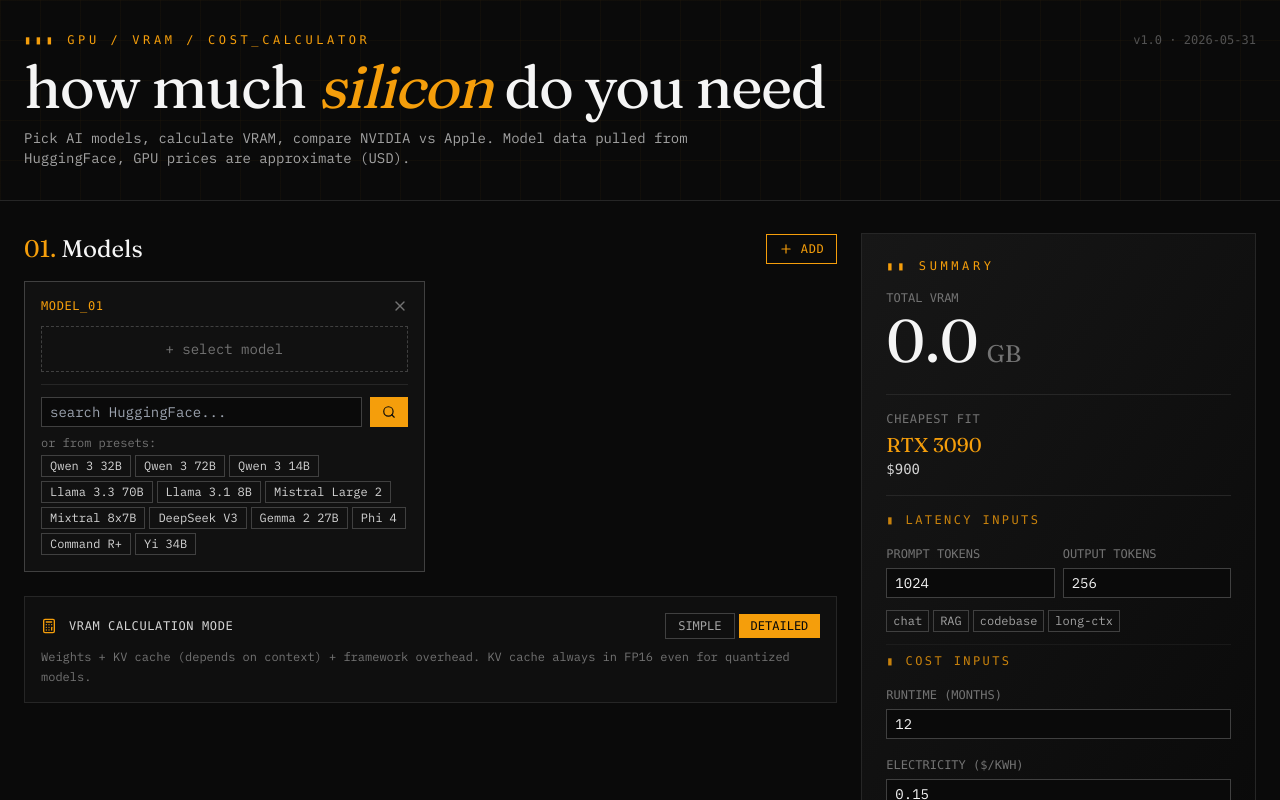
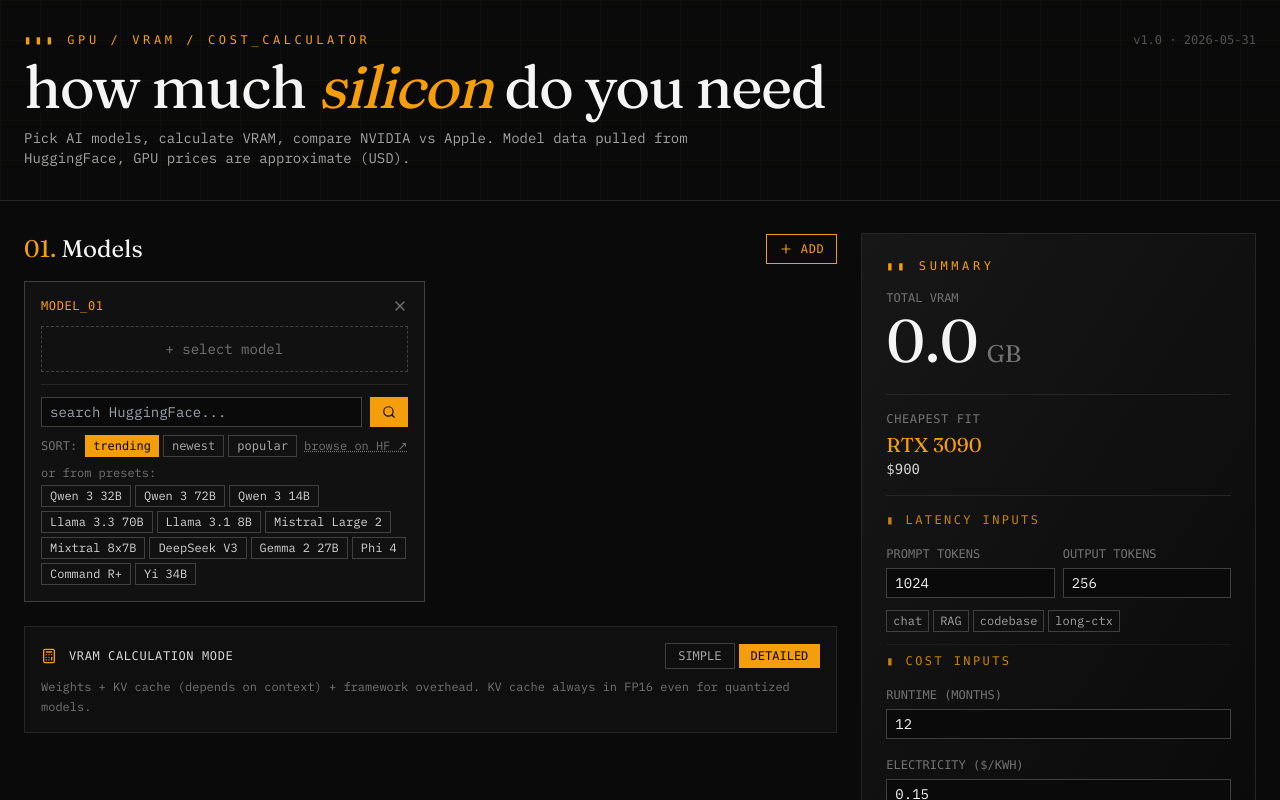
Before and after one commit to Crootha/Selfsilicon, a React (Vite) app: page / in a window 1280 px wide. Both pictures are taken after a click on the button "+ select model". Shown: the top 800 px of the page. Built offline with nearby package versions, Linux system fonts and the light colour scheme.

Commit message:
HG Search improvement
Model search on huggingface.co did not work properly.

```diff
--- a/src/App.jsx
+++ b/src/App.jsx
@@ -188,12 +188,22 @@ function ModelCard({ model, onUpdate, onRemove, idx }) {
   const [searching, setSearching] = useState(false);
   const [showSearch, setShowSearch] = useState(false);
 
+  const [sortMode, setSortMode] = useState('trending'); // 'trending' | 'newest' | 'downloads'
+
   const searchHF = async () => {
     if (!searchQuery.trim()) return;
     setSearching(true);
     try {
+      // No pipeline filter — many new/MoE/custom-code models don't set it,
+      // and we'd rather show too many than hide new releases.
+      // Sort options: trending (default), newest (lastModified), downloads (most popular).
+      const sortParam = sortMode === 'newest'
+        ? 'lastModified'
+        : sortMode === 'downloads'
+        ? 'downloads'
+        : 'trendingScore';
       const res = await fetch(
-        `https://huggingface.co/api/models?search=${encodeURIComponent(searchQuery)}&filter=text-generation&limit=10&sort=downloads&direction=-1`
+        `https://huggingface.co/api/models?search=${encodeURIComponent(searchQuery)}&limit=25&sort=${sortParam}&direction=-1`
       );
       const data = await res.json();
       setSearchResults(data);
@@ -286,17 +296,60 @@ function ModelCard({ model, onUpdate, onRemove, idx }) {
             </button>
           </div>
 
+          <div className="flex gap-1 mb-2 text-xs">
+            <span className="text-neutral-500 font-mono uppercase self-center mr-1">sort:</span>
+            {[
+              { id: 'trending', label: 'trending' },
+              { id: 'newest', label: 'newest' },
+              { id: 'downloads', label: 'popular' },
+            ].map(opt => (
+              <button
+                key={opt.id}
+                onClick={() => setSortMode(opt.id)}
+                className={`px-2 py-0.5 font-mono ${sortMode === opt.id ? 'bg-amber-500 text-neutral-950' : 'border border-neutral-700 text-neutral-400 hover:text-amber-500'}`}
+              >
+                {opt.label}
+              </button>
+            ))}
+            <a
+              href={`https://huggingface.co/models?search=${encodeURIComponent(searchQuery)}&sort=modified`}
+              target="_blank"
+              rel="noopener noreferrer"
+              className="ml-auto text-neutral-500 hover:text-amber-500 underline decoration-dotted self-center"
+              title="Browse on HuggingFace directly"
+            >
+              browse on HF ↗
+            </a>
+          </div>
+
           {searchResults.length > 0 && (
-            <div className="max-h-40 overflow-y-auto space-y-1 mb-3">
-              {searchResults.map((r) => (
-                <button
-                  key={r.id}
-                  onClick={() => selectModel(r)}
-                  className="block w-full text-left text-xs text-neutral-300 hover:bg-neutral-800 px-2 py-1 truncate"
-                >
-                  {r.id} <span className="text-neutral-500">↓{r.downloads}</span>
-                </button>
-              ))}
+            <div className="max-h-56 overflow-y-auto space-y-1 mb-3 border border-neutral-800">
+              {searchResults.map((r) => {
+                const modified = r.lastModified ? new Date(r.lastModified) : null;
+                const daysAgo = modified ? Math.floor((Date.now() - modified.getTime()) / (1000 * 60 * 60 * 24)) : null;
+                const dateLabel = daysAgo === null ? '' : daysAgo < 1 ? 'today' : daysAgo < 30 ? `${daysAgo}d ago` : daysAgo < 365 ? `${Math.floor(daysAgo / 30)}mo ago` : `${Math.floor(daysAgo / 365)}y ago`;
+                const dl = r.downloads;
+                const dlLabel = !dl ? '' : dl > 1e6 ? `${(dl / 1e6).toFixed(1)}M` : dl > 1e3 ? `${(dl / 1e3).toFixed(0)}k` : `${dl}`;
+                return (
+                  <button
+                    key={r.id}
+                    onClick={() => selectModel(r)}
+                    className="block w-full text-left text-xs text-neutral-300 hover:bg-neutral-800 px-2 py-1.5"
+                  >
+                    <div className="truncate">{r.id}</div>
+                    <div className="text-neutral-500 flex gap-3 mt-0.5">
+                      {dateLabel && <span>📅 {dateLabel}</span>}
+                      {dlLabel && <span>↓ {dlLabel}</span>}
+                    </div>
+                  </button>
+                );
+              })}
+            </div>
+          )}
+
+          {searchResults.length === 0 && searchQuery && !searching && (
+            <div className="text-xs text-neutral-500 italic mb-3 px-1">
+              No results. Try a different query or <a href={`https://huggingface.co/models?search=${encodeURIComponent(searchQuery)}`} target="_blank" rel="noopener noreferrer" className="text-amber-500 underline">browse HuggingFace directly</a>.
             </div>
           )}
 
```
